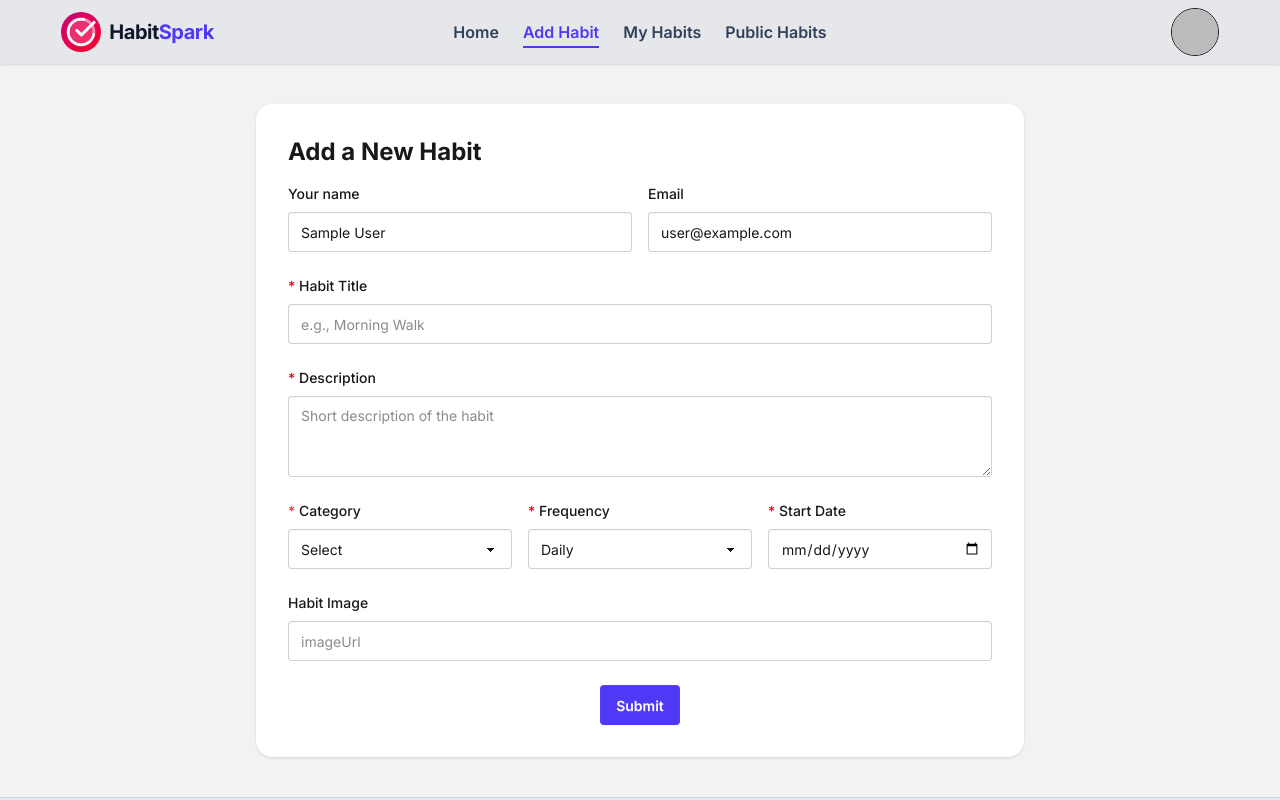
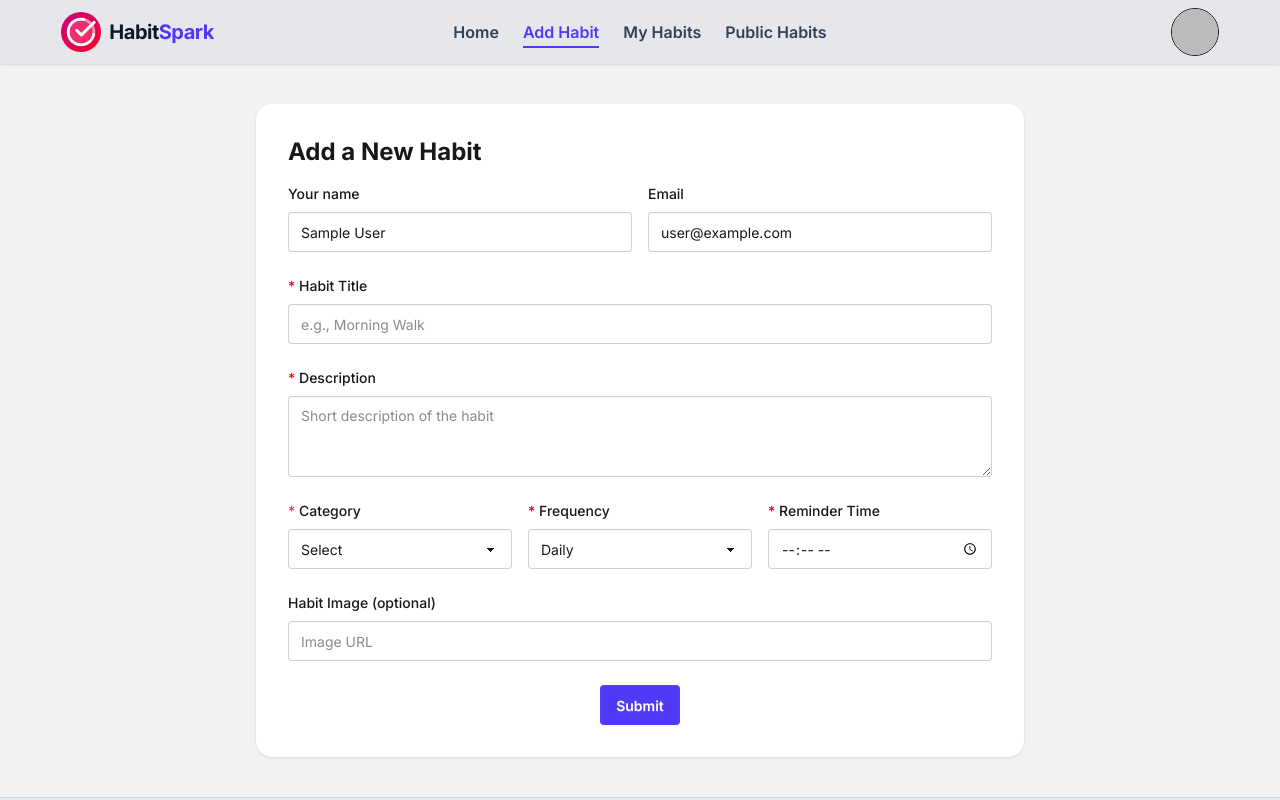
Before and after one commit to Al-amin-hossain-tamim/habbit-tracker-client, a React (Vite) app: page /AddHabbit in a window 1280 px wide. Shown: the top 800 px of the page. Built offline with nearby package versions, Linux system fonts and the light colour scheme; no server answers; sample sign-in values are in the browser's storage.

Commit message:
modify add habbit form add time picker instead of date and time

```diff
--- a/src/components/AddHabbits/AddHabbit.jsx
+++ b/src/components/AddHabbits/AddHabbit.jsx
@@ -2,7 +2,6 @@ import React, { use } from "react";
 import axios from "axios";
 import { AuthContext } from "../../Contexts/AuthContext/AuthContext";
 import { toast, ToastContainer } from "react-toastify";
-
 
 const AddHabbit = () => {
   const { loginUser } = use(AuthContext);
@@ -16,7 +15,8 @@ const AddHabbit = () => {
     const category = e.target.category.value;
     const frequency = e.target.frequency.value;
     const imageUrl = e.target.imageUrl.value;
-    const created_At = e.target.startDate.value;
+    const reminderTime = e.target.reminderTime.value;
+
     const newHabit = {
       name,
       email,
@@ -24,18 +24,20 @@ const AddHabbit = () => {
       description,
       category,
       frequency,
-      created_At,
       imageUrl,
+      reminderTime,
     };
+
     await axios.post("http://localhost:5000/habbits", newHabit);
 
     e.target.reset();
-    toast.success("habbit added successfully");
+    toast.success("Habit added successfully");
   };
 
   return (
     <div className="py-10 px-4">
       <title>HabitSpark/Add-habit</title>
+
       <div className="max-w-3xl mx-auto bg-white p-8 rounded-2xl shadow">
         <h2 className="text-2xl font-bold mb-4">Add a New Habit</h2>
 
@@ -43,9 +45,7 @@ const AddHabbit = () => {
           {/* name & email */}
           <div className="grid grid-cols-1 md:grid-cols-2 gap-4">
             <div>
-              <label className="block text-sm font-medium mb-2">
-                Your name
-              </label>
+              <label className="block text-sm font-medium mb-2">Your name</label>
               <input
                 name="name"
                 defaultValue={`${loginUser.displayName}`}
@@ -95,6 +95,7 @@ const AddHabbit = () => {
 
           {/* meta */}
           <div className="grid grid-cols-1 md:grid-cols-3 gap-4">
+
             <div>
               <label className="block text-sm font-medium mb-2"><span className="text-red-500">*</span> Category</label>
               <select
@@ -113,7 +114,7 @@ const AddHabbit = () => {
 
             <div>
               <label className="block text-sm font-medium mb-2">
-              <span className="text-red-600">*</span>  Frequency
+                <span className="text-red-600">*</span> Frequency
               </label>
               <select
                 name="frequency"
@@ -126,13 +127,14 @@ const AddHabbit = () => {
               </select>
             </div>
 
+            {/* ⭐ Reminder Time */}
            <div>
-              <label className="block text-sm font-medium mb-2 items-center">
-               <span className="text-red-600">*</span> Start Date
+            <label className="block text-sm font-medium mb-2">
+              <span className="text-red-600">*</span> Reminder Time
             </label>
             <input
-                name="startDate"
-                type="date"
+              type="time"
+              name="reminderTime"
               required
               className="input input-bordered w-full"
             />
@@ -141,13 +143,11 @@ const AddHabbit = () => {
 
           {/* image */}
           <div>
-            <label className="block text-sm font-medium mb-2">
-              Habit Image
-            </label>
+            <label className="block text-sm font-medium mb-2">Habit Image (optional)</label>
             <input
               name="imageUrl"
               className="input input-bordered w-full"
-              placeholder="imageUrl"
+              placeholder="Image URL"
               required
             />
           </div>
@@ -162,8 +162,10 @@ const AddHabbit = () => {
           </div>
         </form>
       </div>
-      <ToastContainer></ToastContainer>
+
+      <ToastContainer />
     </div>
   );
 };
+
 export default AddHabbit;
--- a/src/components/Banner/Banner.jsx
+++ b/src/components/Banner/Banner.jsx
@@ -8,7 +8,7 @@ import { Link } from "react-router";
 
 const Banner = () => {
   return (
-    <section className="mt-28 md:mt-8">
+    <section className="">
       <Swiper
         modules={[Autoplay, Pagination, Navigation]}
         autoplay={{ delay: 4000, disableOnInteraction: false }}
--- a/src/components/Home/Home.jsx
+++ b/src/components/Home/Home.jsx
@@ -4,10 +4,6 @@ import WhyBuildHabbit from "../WhyBuildHabbit/WhyBuildHabbit";
 import HowItWorks from "../HowItWorks/HowItWorks";
 import StartYourStreak from "../StartYourStreak/StartYourStreak";
 import LatestHabbits from "../LatestHabbits/LatestHabbits";
-
-
-
-//  const latestHabbits = fetch("http://localhost:5000/latest-habbits").then(res=>res.json())
 
 const Home = () => {
   return (
--- a/src/components/UpdateHabit/UpdateHabit.jsx
+++ b/src/components/UpdateHabit/UpdateHabit.jsx
@@ -8,7 +8,7 @@ const UpdateHabit = () => {
   const navigate = useNavigate();
   const { loginUser } = useContext(AuthContext);
   const data = useLoaderData();
-  const { _id, title, imageUrl, created_At, description, category, frequency } =
+  const { _id, title, imageUrl, reminderTime, description, category, frequency } =
     data;
 
   console.log(data, _id);
@@ -22,7 +22,7 @@ const UpdateHabit = () => {
     const newTitle = e.target.title.value;
     const newDescription = e.target.newDescription.value;
     const newCategory = e.target.newCategory.value;
-    const newTime = e.target.newTime.value;
+    const newReminderTime = e.target.newReminderTime.value;
     const newImageUrl = e.target.newImageUrl.value;
     const newFrequency = e.target.newFrequency.value;
     try {
@@ -30,7 +30,7 @@ const UpdateHabit = () => {
         title: newTitle,
         description: newDescription,
         category: newCategory,
-        created_At: newTime,
+        reminderTime: newReminderTime,
         frequency: newFrequency,
         imageUrl: newImageUrl,
         name: loginUser?.displayName,
@@ -116,14 +116,16 @@ const UpdateHabit = () => {
 
         {/* Reminder Time */}
         <div>
-          <label className="label font-semibold">Reminder Time</label>
-          <input
-            type="date"
-            defaultValue={created_At}
-            className="input input-bordered w-full"
-            name="newTime"
-          />
-        </div>
+            <label className="block text-sm font-medium mb-2">
+            Reminder Time
+            </label>
+            <input
+              type="time"
+              name="newReminderTime"
+              defaultValue={reminderTime}
+              className="input input-bordered w-full"
+            />
+          </div>
 
         {/* Image Upload */}
         <div>
```
Lines whose indentation alone changed are shown as unchanged.
